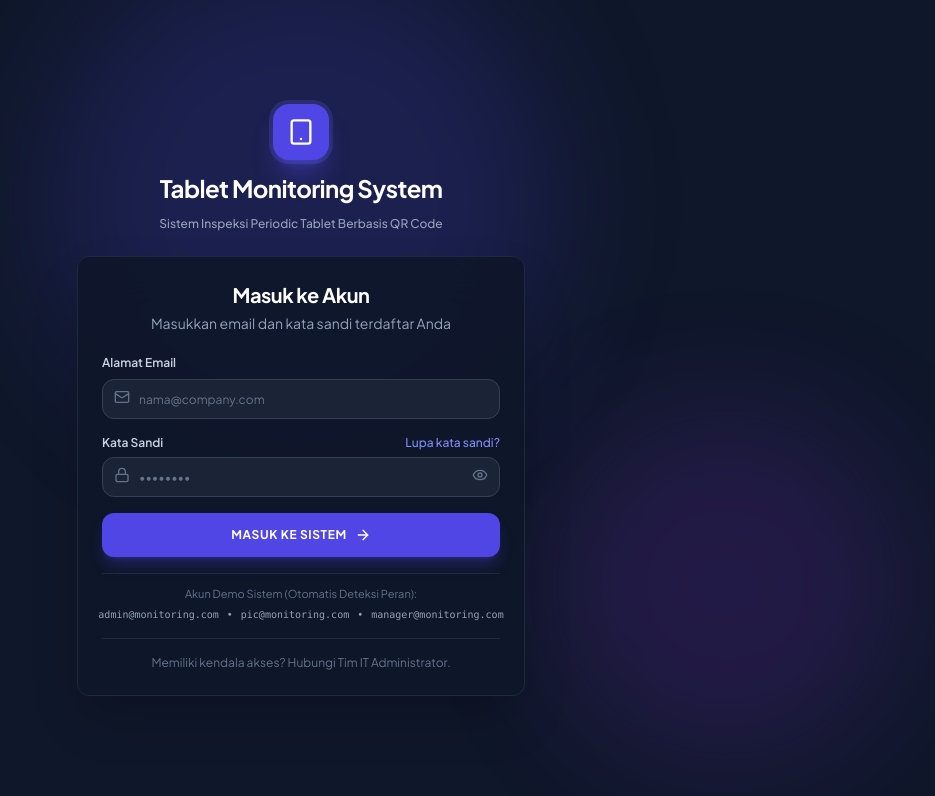
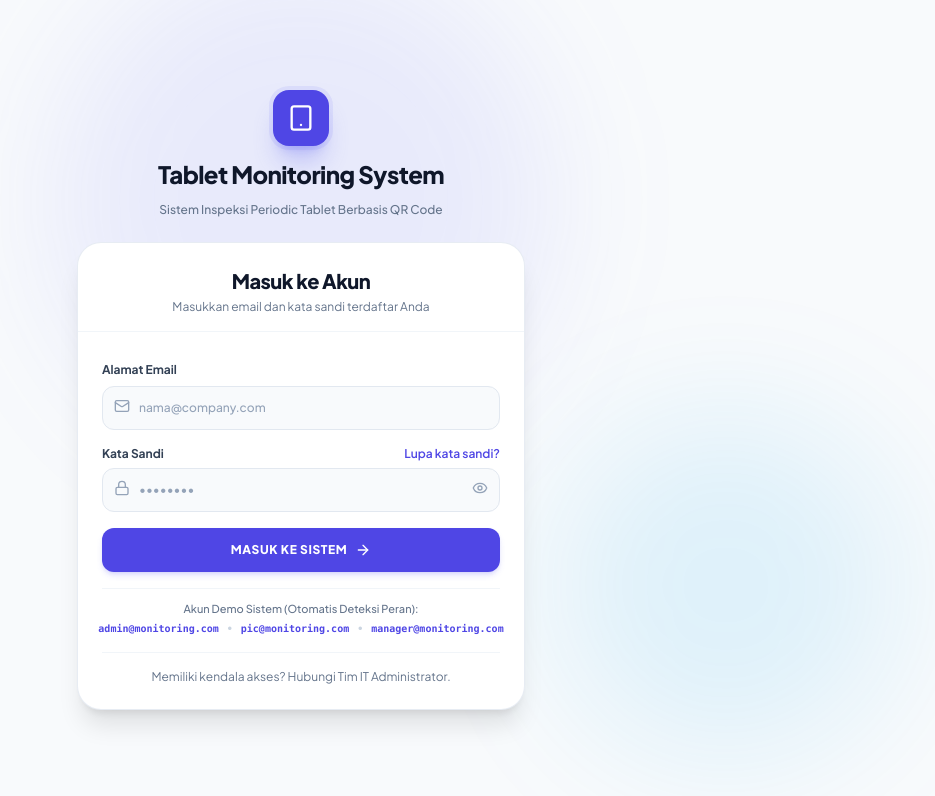
Before and after one commit to Bogaaing/monitoringtablet, a Next.js app: page /login in a window 1280 px wide. Shown: the top 796 px of the page, without its empty margins (339-1274 px from the left). Built offline with nearby package versions, Linux system fonts and the light colour scheme.

Commit message:
style: update login and authentication form UI to clean Light Mode theme

```diff
--- a/components/auth/auth-card.tsx
+++ b/components/auth/auth-card.tsx
@@ -11,37 +11,37 @@ interface AuthCardProps {
 
 export function AuthCard({ title, description, children, footer }: AuthCardProps) {
   return (
-    <div className="min-h-screen flex items-center justify-center bg-slate-900 px-4 py-12 relative overflow-hidden font-sans">
-      {/* Ambient background glows */}
-      <div className="absolute top-1/4 left-1/2 -translate-x-1/2 -translate-y-1/2 w-[500px] h-[500px] bg-indigo-600/20 rounded-full blur-3xl pointer-events-none" />
-      <div className="absolute bottom-10 right-10 w-[350px] h-[350px] bg-purple-600/15 rounded-full blur-3xl pointer-events-none" />
+    <div className="min-h-screen flex items-center justify-center bg-slate-50 px-4 py-12 relative overflow-hidden font-sans">
+      {/* Subtle ambient light glows */}
+      <div className="absolute top-1/4 left-1/2 -translate-x-1/2 -translate-y-1/2 w-[500px] h-[500px] bg-indigo-500/10 rounded-full blur-3xl pointer-events-none" />
+      <div className="absolute bottom-10 right-10 w-[350px] h-[350px] bg-sky-500/10 rounded-full blur-3xl pointer-events-none" />
 
       <div className="w-full max-w-md space-y-6 relative z-10">
         {/* Logo Header */}
         <div className="text-center space-y-3">
-          <div className="inline-flex h-14 w-14 items-center justify-center rounded-2xl bg-indigo-600 text-white shadow-xl shadow-indigo-600/40 ring-4 ring-indigo-500/20">
+          <div className="inline-flex h-14 w-14 items-center justify-center rounded-2xl bg-indigo-600 text-white shadow-xl shadow-indigo-500/30 ring-4 ring-indigo-500/10">
             <TabletIcon className="h-7 w-7" />
           </div>
-          <h1 className="text-2xl font-bold tracking-tight text-white">
+          <h1 className="text-2xl font-black tracking-tight text-slate-900">
             Tablet Monitoring System
           </h1>
-          <p className="text-xs text-slate-400 font-medium">
+          <p className="text-xs text-slate-500 font-medium">
             Sistem Inspeksi Periodic Tablet Berbasis QR Code
           </p>
         </div>
 
-        {/* Main Card */}
-        <Card className="border-slate-800 bg-slate-900/90 text-white shadow-2xl backdrop-blur-xl">
-          <CardHeader className="space-y-1 text-center pb-4">
-            <CardTitle className="text-xl text-white font-bold">{title}</CardTitle>
-            <CardDescription className="text-slate-400 text-sm">
+        {/* Main Light Mode Card */}
+        <Card className="border-slate-200/80 bg-white text-slate-900 shadow-xl rounded-3xl backdrop-blur-xl">
+          <CardHeader className="space-y-1 text-center pb-4 border-b border-slate-100">
+            <CardTitle className="text-xl text-slate-900 font-extrabold">{title}</CardTitle>
+            <CardDescription className="text-slate-500 text-xs">
               {description}
             </CardDescription>
           </CardHeader>
-          <CardContent className="space-y-4">
+          <CardContent className="space-y-4 pt-6">
             {children}
             {footer && (
-              <div className="mt-6 pt-4 border-t border-slate-800 text-center">
+              <div className="mt-6 pt-4 border-t border-slate-100 text-center">
                 {footer}
               </div>
             )}
--- a/components/auth/forgot-password-form.tsx
+++ b/components/auth/forgot-password-form.tsx
@@ -31,32 +31,32 @@ export function ForgotPasswordForm() {
     <form onSubmit={handleSubmit} className="space-y-4">
       {feedback && (
         <div
-          className={`flex items-start gap-2.5 p-3.5 rounded-lg border text-sm ${
+          className={`flex items-start gap-2.5 p-3.5 rounded-xl border text-xs font-semibold ${
             feedback.success
-              ? "bg-emerald-500/10 border-emerald-500/30 text-emerald-300"
-              : "bg-rose-500/10 border-rose-500/30 text-rose-300"
+              ? "bg-emerald-50 border-emerald-200 text-emerald-700"
+              : "bg-rose-50 border-rose-200 text-rose-700"
           }`}
         >
           {feedback.success ? (
-            <CheckCircle2 className="h-5 w-5 shrink-0 mt-0.5" />
+            <CheckCircle2 className="h-5 w-5 shrink-0 mt-0.5 text-emerald-600" />
           ) : (
-            <AlertCircle className="h-5 w-5 shrink-0 mt-0.5" />
+            <AlertCircle className="h-5 w-5 shrink-0 mt-0.5 text-rose-600" />
           )}
           <span>{feedback.message}</span>
         </div>
       )}
 
       <div className="space-y-1.5">
-        <label className="text-xs font-medium text-slate-300">Alamat Email Terdaftar</label>
+        <label className="text-xs font-bold text-slate-700">Alamat Email Terdaftar</label>
         <div className="relative">
-          <Mail className="absolute left-3 top-2.5 h-4 w-4 text-slate-500" />
+          <Mail className="absolute left-3 top-3 h-4 w-4 text-slate-400" />
           <Input
             type="email"
             placeholder="nama@company.com"
             value={email}
             onChange={(e) => setEmail(e.target.value)}
             required
-            className="pl-9 bg-slate-800/60 border-slate-700 text-white placeholder:text-slate-500 focus-visible:ring-indigo-500"
+            className="pl-9 h-11 bg-slate-50 border-slate-200 text-slate-900 placeholder:text-slate-400 focus-visible:ring-indigo-500 text-xs font-medium rounded-xl"
           />
         </div>
       </div>
@@ -64,15 +64,15 @@ export function ForgotPasswordForm() {
       <Button
         type="submit"
         disabled={loading}
-        className="w-full h-11 bg-indigo-600 hover:bg-indigo-500 text-white font-semibold shadow-lg shadow-indigo-600/30 mt-2"
+        className="w-full h-11 bg-indigo-600 hover:bg-indigo-700 text-white font-extrabold shadow-md shadow-indigo-500/20 mt-2 text-xs uppercase tracking-wider rounded-xl transition-all"
       >
-        {loading ? "Kirim Instruksi..." : "Kirim Link Reset Kata Sandi"}
+        {loading ? "Mengirim Instruksi..." : "Kirim Link Reset Kata Sandi"}
       </Button>
 
       <div className="pt-2 text-center">
         <Link
           href="/login"
-          className="inline-flex items-center gap-1.5 text-xs text-slate-400 hover:text-white transition-colors"
+          className="inline-flex items-center gap-1.5 text-xs font-semibold text-slate-600 hover:text-indigo-600 transition-colors"
         >
           <ArrowLeft className="h-3.5 w-3.5" />
           <span>Kembali ke Halaman Login</span>
--- a/components/auth/login-form.tsx
+++ b/components/auth/login-form.tsx
@@ -45,17 +45,17 @@ export function LoginForm() {
   return (
     <form onSubmit={handleSubmit} className="space-y-4">
       {errorMsg && (
-        <div className="flex items-center gap-2 p-3.5 rounded-xl bg-rose-500/10 border border-rose-500/30 text-rose-300 text-xs font-semibold animate-in fade-in">
-          <AlertCircle className="h-4 w-4 shrink-0 text-rose-400" />
+        <div className="flex items-center gap-2 p-3.5 rounded-xl bg-rose-50 border border-rose-200 text-rose-600 text-xs font-semibold animate-in fade-in">
+          <AlertCircle className="h-4 w-4 shrink-0 text-rose-500" />
           <span>{errorMsg}</span>
         </div>
       )}
 
       {/* Email Input */}
       <div className="space-y-1.5">
-        <label className="text-xs font-semibold text-slate-300">Alamat Email</label>
+        <label className="text-xs font-bold text-slate-700">Alamat Email</label>
         <div className="relative">
-          <Mail className="absolute left-3 top-2.5 h-4 w-4 text-slate-500" />
+          <Mail className="absolute left-3 top-3 h-4 w-4 text-slate-400" />
           <Input
             type="email"
             placeholder="nama@company.com"
@@ -63,7 +63,7 @@ export function LoginForm() {
             onChange={(e) => setEmail(e.target.value)}
             required
             disabled={loading}
-            className="pl-9 h-10 bg-slate-800/80 border-slate-700 text-white placeholder:text-slate-500 focus-visible:ring-indigo-500 text-xs"
+            className="pl-9 h-11 bg-slate-50 border-slate-200 text-slate-900 placeholder:text-slate-400 focus-visible:ring-indigo-500 text-xs font-medium rounded-xl"
           />
         </div>
       </div>
@@ -71,16 +71,16 @@ export function LoginForm() {
       {/* Password Input */}
       <div className="space-y-1.5">
         <div className="flex items-center justify-between">
-          <label className="text-xs font-semibold text-slate-300">Kata Sandi</label>
+          <label className="text-xs font-bold text-slate-700">Kata Sandi</label>
           <Link
             href="/forgot-password"
-            className="text-xs text-indigo-400 hover:underline font-medium"
+            className="text-xs text-indigo-600 hover:text-indigo-700 font-semibold hover:underline"
           >
             Lupa kata sandi?
           </Link>
         </div>
         <div className="relative">
-          <Lock className="absolute left-3 top-2.5 h-4 w-4 text-slate-500" />
+          <Lock className="absolute left-3 top-3 h-4 w-4 text-slate-400" />
           <Input
             type={showPassword ? "text" : "password"}
             placeholder="••••••••"
@@ -88,12 +88,12 @@ export function LoginForm() {
             onChange={(e) => setPassword(e.target.value)}
             required
             disabled={loading}
-            className="pl-9 pr-9 h-10 bg-slate-800/80 border-slate-700 text-white placeholder:text-slate-500 focus-visible:ring-indigo-500 text-xs"
+            className="pl-9 pr-9 h-11 bg-slate-50 border-slate-200 text-slate-900 placeholder:text-slate-400 focus-visible:ring-indigo-500 text-xs font-medium rounded-xl"
           />
           <button
             type="button"
             onClick={() => setShowPassword(!showPassword)}
-            className="absolute right-3 top-2.5 text-slate-500 hover:text-slate-300"
+            className="absolute right-3 top-3 text-slate-400 hover:text-slate-600"
           >
             {showPassword ? <EyeOff className="h-4 w-4" /> : <Eye className="h-4 w-4" />}
           </button>
@@ -104,7 +104,7 @@ export function LoginForm() {
       <Button
         type="submit"
         disabled={loading}
-        className="w-full h-11 bg-indigo-600 hover:bg-indigo-500 text-white font-bold shadow-lg shadow-indigo-600/30 gap-2 mt-3 text-xs uppercase tracking-wider"
+        className="w-full h-11 bg-indigo-600 hover:bg-indigo-700 text-white font-extrabold shadow-md shadow-indigo-500/20 gap-2 mt-3 text-xs uppercase tracking-wider rounded-xl transition-all"
       >
         {loading ? (
           <>
@@ -120,14 +120,14 @@ export function LoginForm() {
       </Button>
 
       {/* Subtle Account Hints for Demo Testing */}
-      <div className="pt-3 border-t border-slate-800 text-[11px] text-slate-500 text-center space-y-1">
-        <span>Akun Demo Sistem (Otomatis Deteksi Peran):</span>
-        <div className="flex justify-center gap-2 font-mono text-[10px] text-slate-400">
-          <button type="button" onClick={() => { setEmail("admin@monitoring.com"); setPassword("password123"); }} className="hover:text-indigo-400">admin@monitoring.com</button>
-          <span>•</span>
-          <button type="button" onClick={() => { setEmail("pic@monitoring.com"); setPassword("password123"); }} className="hover:text-indigo-400">pic@monitoring.com</button>
-          <span>•</span>
-          <button type="button" onClick={() => { setEmail("manager@monitoring.com"); setPassword("password123"); }} className="hover:text-indigo-400">manager@monitoring.com</button>
+      <div className="pt-3 border-t border-slate-100 text-[11px] text-slate-500 text-center space-y-1">
+        <span className="font-medium">Akun Demo Sistem (Otomatis Deteksi Peran):</span>
+        <div className="flex justify-center gap-2 font-mono text-[10px] text-indigo-600 font-bold">
+          <button type="button" onClick={() => { setEmail("admin@monitoring.com"); setPassword("password123"); }} className="hover:underline">admin@monitoring.com</button>
+          <span className="text-slate-300">•</span>
+          <button type="button" onClick={() => { setEmail("pic@monitoring.com"); setPassword("password123"); }} className="hover:underline">pic@monitoring.com</button>
+          <span className="text-slate-300">•</span>
+          <button type="button" onClick={() => { setEmail("manager@monitoring.com"); setPassword("password123"); }} className="hover:underline">manager@monitoring.com</button>
         </div>
       </div>
     </form>
```
